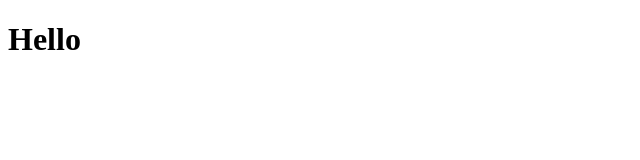
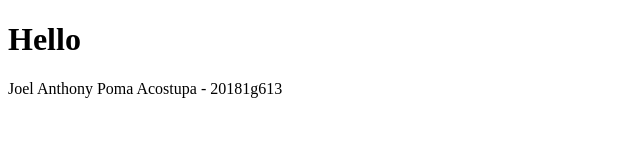
Before and after one commit to upc-is/ihc-front, a plain HTML site: page introHtmlCss/siguiente.html in a window 1280 px wide. Shown: the whole page, without its empty margins (0-640 px from the left). Drawn offline with Linux system fonts and the light colour scheme.

Commit message:
Changed by Joel Poma

```diff
--- a/introHtmlCss/siguiente.html
+++ b/introHtmlCss/siguiente.html
@@ -6,5 +6,6 @@
 </head>
 <body>
     <h1>Hello</h1>
+    <p>Joel Anthony Poma Acostupa - 20181g613</p>
 </body>
 </html>
```
